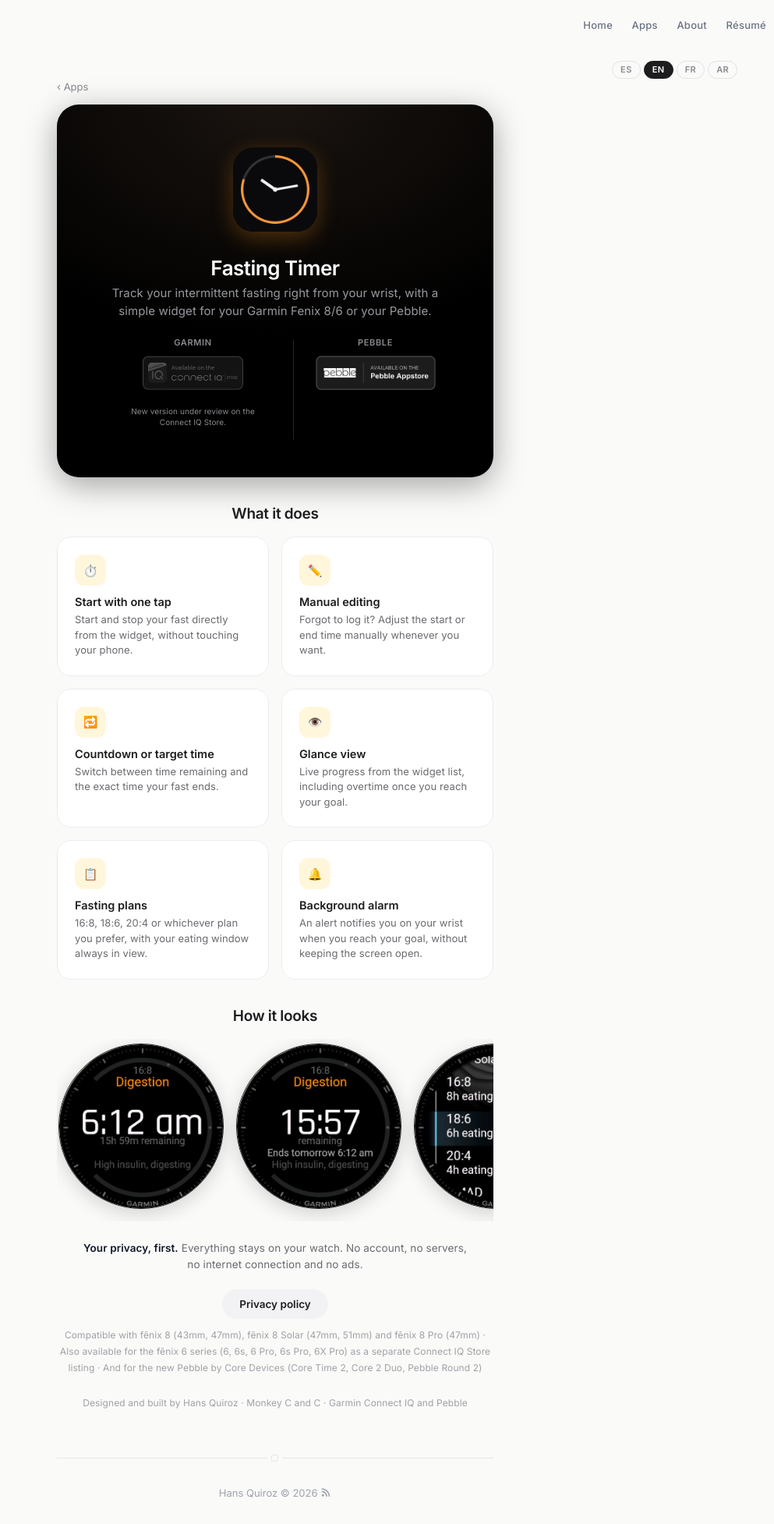
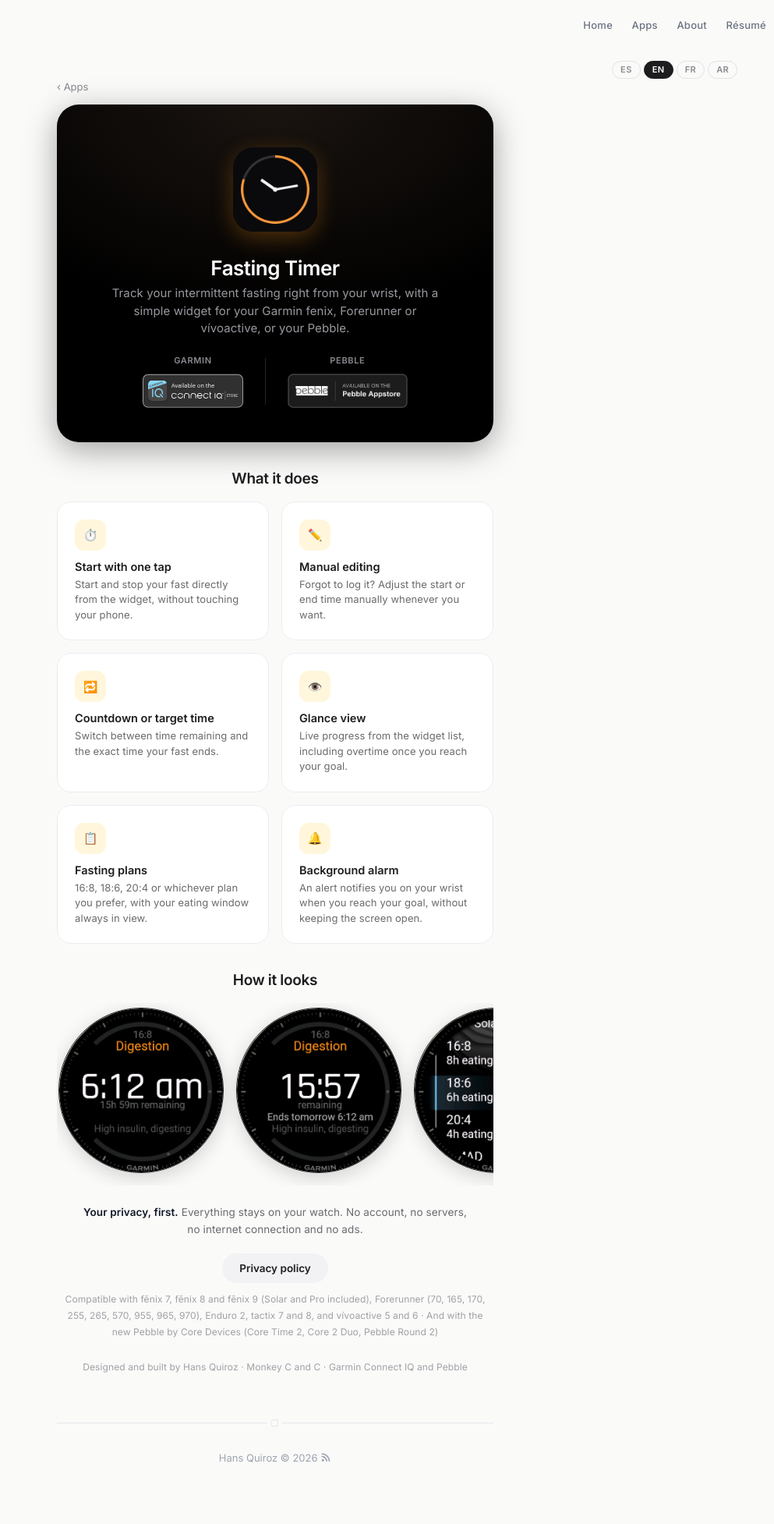
Before and after one commit to NoviZXC/BioPage, a Jekyll site: the page built from fasting-timer.html, in a window 1280 px wide. Shown: the whole page at 78% size, without its empty margins (287-1280 px from the left). Built offline with Jekyll 4.4.1, drawn with Linux system fonts in a browser that asks for light colours; after the commit the page ends 1909 px from its top, so only the background shows below that.

Commit message:
fix: la web volvía a enlazar al Store, y seguía anunciando el fēnix 6
El badge de Garmin estaba en modo 'en revisión' desde que se borró el listado
el 9-sep. La 2.6 ya está publicada, así que vuelve a ser un enlace, apuntando
al listado nuevo 966bdd8b-954f-45cb-a780-cacf803bce6a.

Lo demás era información falsa que llevaba ahí desde que el paquete de fēnix 6
se eliminó del proyecto: el tagline decía 'Fenix 8/6', la lista de dispositivos
prometía 'también disponible para la serie fēnix 6 como listing separado' (ese
listado ya no existe) y el description de SEO repetía lo mismo. Sustituido por
la lista real del paquete 2.6: fēnix 7/8/9, Forerunner, Enduro 2, tactix y
vívoactive. Actualizado en es, en, fr y ar.

Co-Authored-By: Claude Opus 5 (1M context) <noreply@anthropic.com>

```diff
--- a/apps.html
+++ b/apps.html
@@ -53,7 +53,7 @@ description: Apps de iOS diseñadas y desarrolladas por Hans Quiroz.
     <img src="{{ site.url }}/assets/images/fasting-timer-garmin/icon.png" alt="Fasting Timer" />
     <div class="meta">
       <p class="name">Fasting Timer</p>
-      <p class="tagline" data-i18n="apps.ft.tagline">Widget de ayuno intermitente para Garmin Fenix 8/6 y Pebble, con vista Glance y edición manual.</p>
+      <p class="tagline" data-i18n="apps.ft.tagline">Widget de ayuno intermitente para Garmin y Pebble, con vista Glance y edición manual.</p>
       <span class="pill" data-i18n="ft.soon">Disponible en Connect IQ Store y Pebble Appstore</span>
     </div>
     <span class="chev">›</span>
--- a/assets/js/i18n.js
+++ b/assets/js/i18n.js
@@ -435,24 +435,19 @@ window.I18N_STRINGS = {
     "ar": "<li><a href=\"https://www.usil.edu.pe/\">جامعة San Ignacio de Loyola</a> — إدارة الأعمال</li><li><a href=\"https://www.pucp.edu.pe/\">PUCP</a> — الإدارة والقيادة العليا</li><li><a href=\"https://pbs.edu.pe/default.aspx\">Pacífico Business School</a> — تصميم وإدارة تجربة العملاء</li><li><a href=\"https://www.colectivo23.com/rutas/product-management\">Colectivo23</a> — برنامج Product Manager</li>"
   },
   "apps.ft.tagline": {
-    "en": "Intermittent fasting widget for Garmin Fenix 8/6 and Pebble, with Glance view and manual editing.",
-    "fr": "Widget de jeûne intermittent pour Garmin Fenix 8/6 et Pebble, avec vue Glance et modification manuelle.",
-    "ar": "أداة صيام متقطع لساعة Garmin Fenix 8/6 وPebble، مع عرض Glance وتعديل يدوي."
+    "en": "Intermittent fasting widget for Garmin and Pebble, with Glance view and manual editing.",
+    "fr": "Widget de jeûne intermittent pour Garmin et Pebble, avec vue Glance et modification manuelle.",
+    "ar": "أداة صيام متقطع لساعات Garmin وPebble، مع عرض Glance وتعديل يدوي."
   },
   "ft.soon": {
     "en": "Available on the Connect IQ Store and Pebble Appstore",
     "fr": "Disponible sur le Connect IQ Store et le Pebble Appstore",
     "ar": "متاح على متجر Connect IQ ومتجر Pebble"
   },
-  "ft.badge.review": {
-    "en": "New version under review on the Connect IQ Store.",
-    "fr": "Nouvelle version en cours de validation sur le Connect IQ Store.",
-    "ar": "الإصدار الجديد قيد المراجعة في متجر Connect IQ."
-  },
   "ft.hero.tagline": {
-    "en": "Track your intermittent fasting right from your wrist, with a simple widget for your Garmin Fenix 8/6 or your Pebble.",
-    "fr": "Suis ton jeûne intermittent directement depuis ton poignet, avec un widget simple pour ta Garmin Fenix 8/6 ou ta Pebble.",
-    "ar": "تابع صيامك المتقطع مباشرة من معصمك، بأداة بسيطة لساعة Garmin Fenix 8/6 أو ساعة Pebble."
+    "en": "Track your intermittent fasting right from your wrist, with a simple widget for your Garmin fenix, Forerunner or vívoactive, or your Pebble.",
+    "fr": "Suis ton jeûne intermittent directement depuis ton poignet, avec un widget simple pour ta Garmin fenix, Forerunner ou vívoactive, ou ta Pebble.",
+    "ar": "تابع صيامك المتقطع مباشرة من معصمك، بأداة بسيطة لساعات Garmin fenix أو Forerunner أو vívoactive، أو ساعة Pebble."
   },
   "ft.feat.start.t": {
     "en": "Start with one tap",
@@ -525,9 +520,9 @@ window.I18N_STRINGS = {
     "ar": "سياسة الخصوصية"
   },
   "ft.devices": {
-    "en": "Compatible with fēnix 8 (43mm, 47mm), fēnix 8 Solar (47mm, 51mm) and fēnix 8 Pro (47mm) · Also available for the fēnix 6 series (6, 6s, 6 Pro, 6s Pro, 6X Pro) as a separate Connect IQ Store listing · And for the new Pebble by Core Devices (Core Time 2, Core 2 Duo, Pebble Round 2)",
-    "fr": "Compatible avec fēnix 8 (43mm, 47mm), fēnix 8 Solar (47mm, 51mm) et fēnix 8 Pro (47mm) · Également disponible pour la gamme fēnix 6 (6, 6s, 6 Pro, 6s Pro, 6X Pro) en tant que fiche séparée sur le Connect IQ Store · Et pour les nouvelles Pebble de Core Devices (Core Time 2, Core 2 Duo, Pebble Round 2)",
-    "ar": "متوافقة مع fēnix 8 (43mm، 47mm)، وfēnix 8 Solar (47mm، 51mm)، وfēnix 8 Pro (47mm) · متوفرة أيضًا لسلسلة fēnix 6 (6، 6s، 6 Pro، 6s Pro، 6X Pro) كإدراج منفصل في متجر Connect IQ · ومتوفرة أيضًا لساعات Pebble الجديدة من Core Devices (Core Time 2، Core 2 Duo، Pebble Round 2)"
+    "en": "Compatible with fēnix 7, fēnix 8 and fēnix 9 (Solar and Pro included), Forerunner (70, 165, 170, 255, 265, 570, 955, 965, 970), Enduro 2, tactix 7 and 8, and vívoactive 5 and 6 · And with the new Pebble by Core Devices (Core Time 2, Core 2 Duo, Pebble Round 2)",
+    "fr": "Compatible avec fēnix 7, fēnix 8 et fēnix 9 (Solar et Pro incluses), Forerunner (70, 165, 170, 255, 265, 570, 955, 965, 970), Enduro 2, tactix 7 et 8, et vívoactive 5 et 6 · Et avec les nouvelles Pebble de Core Devices (Core Time 2, Core 2 Duo, Pebble Round 2)",
+    "ar": "متوافقة مع fēnix 7 وfēnix 8 وfēnix 9 (بما فيها Solar وPro)، وForerunner (70، 165، 170، 255، 265، 570، 955، 965، 970)، وEnduro 2، وtactix 7 و8، وvívoactive 5 و6 · ومع ساعات Pebble الجديدة من Core Devices (Core Time 2، Core 2 Duo، Pebble Round 2)"
   },
   "ft.tech": {
     "en": "Designed and built by Hans Quiroz · Monkey C and C · Garmin Connect IQ and Pebble",
--- a/fasting-timer.html
+++ b/fasting-timer.html
@@ -2,7 +2,7 @@
 title: Fasting Timer
 layout: page
 permalink: /apps/fasting-timer/
-description: "Fasting Timer — widget de Garmin Connect IQ para ayuno intermitente en el Fenix 8 y Fenix 6: progreso en vivo, edición manual de horarios y vista Glance. Diseñado y desarrollado por Hans Quiroz."
+description: "Fasting Timer — widget de Garmin Connect IQ para ayuno intermitente en fēnix, Forerunner y vívoactive: progreso en vivo, etapas fisiológicas, edición manual de horarios y vista Glance. Diseñado y desarrollado por Hans Quiroz."
 ---
 <style>
   .ft-page { max-width: 760px; margin: 0 auto; }
@@ -20,8 +20,6 @@ description: "Fasting Timer — widget de Garmin Connect IQ para ayuno intermite
   .ft-hero .sub { color: #98989f; font-size: 1.5rem; line-height: 1.5; max-width: 440px; margin: 0 auto 22px; }
   .ft-badge { display: inline-block; }
   .ft-badge img { height: 44px; display: block; }
-  .ft-badge--pending { cursor: default; opacity: .4; filter: grayscale(1); }
-  .ft-badge-note { font-size: 1rem; color: #8a8a90; text-align: center; max-width: 200px; line-height: 1.4; }
   .ft-badges { display: flex; gap: 28px; justify-content: center; flex-wrap: wrap; align-items: stretch; margin-top: 6px; }
   .ft-platform { display: flex; flex-direction: column; align-items: center; gap: 10px; }
   .ft-platform-label { font-size: 1.1rem; font-weight: 700; letter-spacing: .06em; text-transform: uppercase; color: #8a8a90; }
@@ -64,14 +62,13 @@ description: "Fasting Timer — widget de Garmin Connect IQ para ayuno intermite
   <div class="ft-hero">
     <img class="icon" src="{{ site.url }}/assets/images/fasting-timer-garmin/icon.png" alt="Fasting Timer" />
     <h1>Fasting Timer</h1>
-    <p class="sub" data-i18n="ft.hero.tagline">Controla tu ayuno intermitente directo desde la muñeca, con un widget simple para tu Garmin Fenix 8/6 o tu Pebble.</p>
+    <p class="sub" data-i18n="ft.hero.tagline">Controla tu ayuno intermitente directo desde la muñeca, con un widget simple para tu Garmin fenix, Forerunner o vívoactive, o tu Pebble.</p>
     <div class="ft-badges">
       <div class="ft-platform">
         <span class="ft-platform-label">Garmin</span>
-        <span class="ft-badge ft-badge--pending" role="img" aria-label="Fasting Timer, en revisión en la Connect IQ Store">
+        <a class="ft-badge" href="https://apps.garmin.com/apps/966bdd8b-954f-45cb-a780-cacf803bce6a" aria-label="Fasting Timer en la Connect IQ Store">
           <img src="{{ site.url }}/assets/images/fasting-timer-garmin/connect-iq-badge.svg" alt="Available on the Connect IQ Store" />
-        </span>
-        <p class="ft-badge-note" data-i18n="ft.badge.review">Nueva versión en revisión en la Connect IQ Store.</p>
+        </a>
       </div>
       <div class="ft-platform-divider"></div>
       <div class="ft-platform">
@@ -132,7 +129,7 @@ description: "Fasting Timer — widget de Garmin Connect IQ para ayuno intermite
   <div class="ft-links">
     <a class="ghost" href="{{ site.url }}/apps/fasting-timer/privacidad" data-i18n="ft.privacyBtn">Política de privacidad</a>
   </div>
-  <p class="ft-devices" data-i18n="ft.devices">Compatible con fēnix 8 (43mm, 47mm), fēnix 8 Solar (47mm, 51mm) y fēnix 8 Pro (47mm) · También disponible para la serie fēnix 6 (6, 6s, 6 Pro, 6s Pro, 6X Pro) como listing separado en el Connect IQ Store · Y para los nuevos Pebble de Core Devices (Core Time 2, Core 2 Duo, Pebble Round 2)</p>
+  <p class="ft-devices" data-i18n="ft.devices">Compatible con fēnix 7, fēnix 8 y fēnix 9 (incluidas Solar y Pro), Forerunner (70, 165, 170, 255, 265, 570, 955, 965, 970), Enduro 2, tactix 7 y 8, y vívoactive 5 y 6 · Y con los nuevos Pebble de Core Devices (Core Time 2, Core 2 Duo, Pebble Round 2)</p>
 
   <p class="ft-tech" data-i18n="ft.tech">Diseñado y desarrollado por Hans Quiroz · Monkey C y C · Garmin Connect IQ y Pebble</p>
 </div>
```
